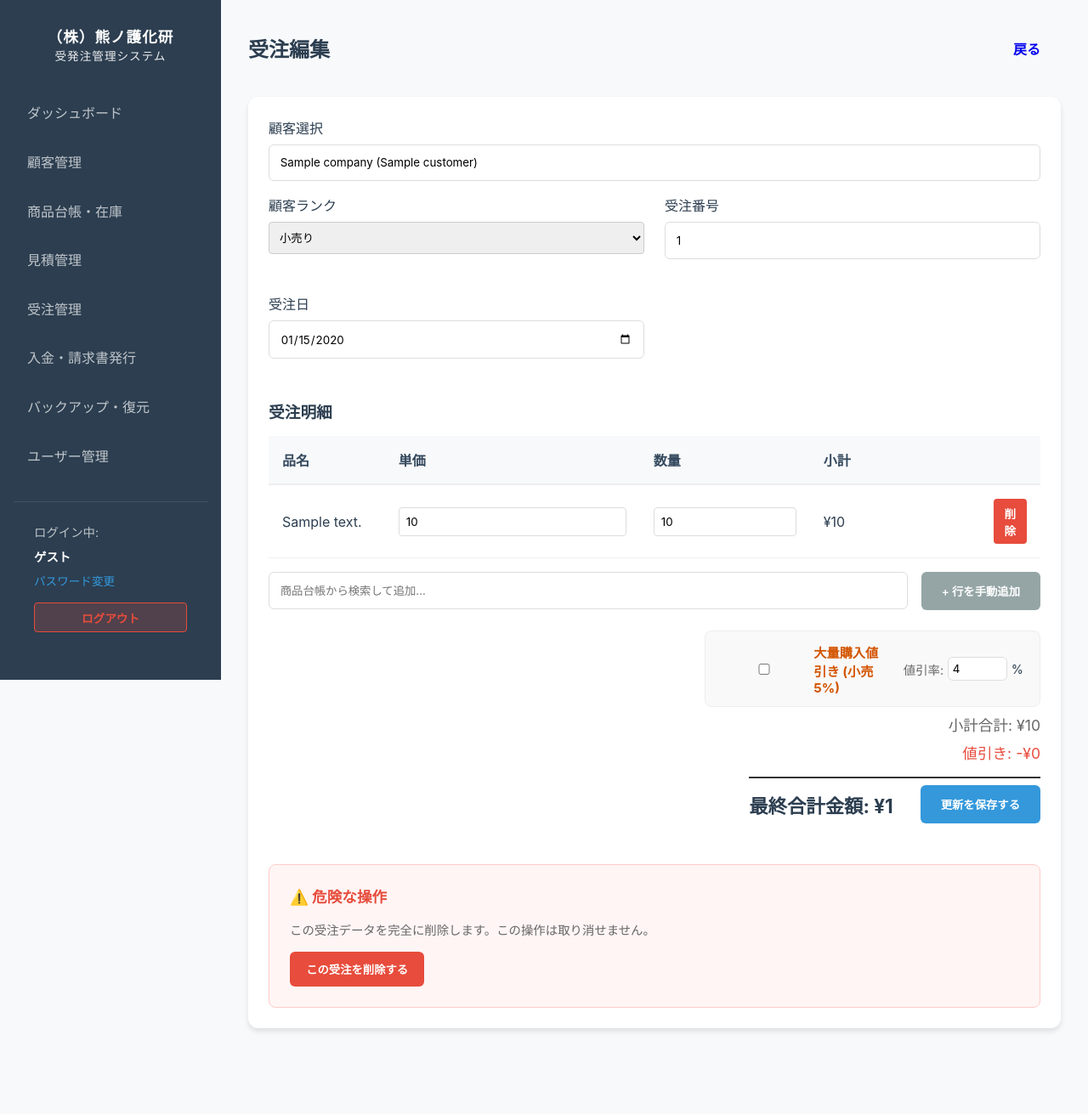
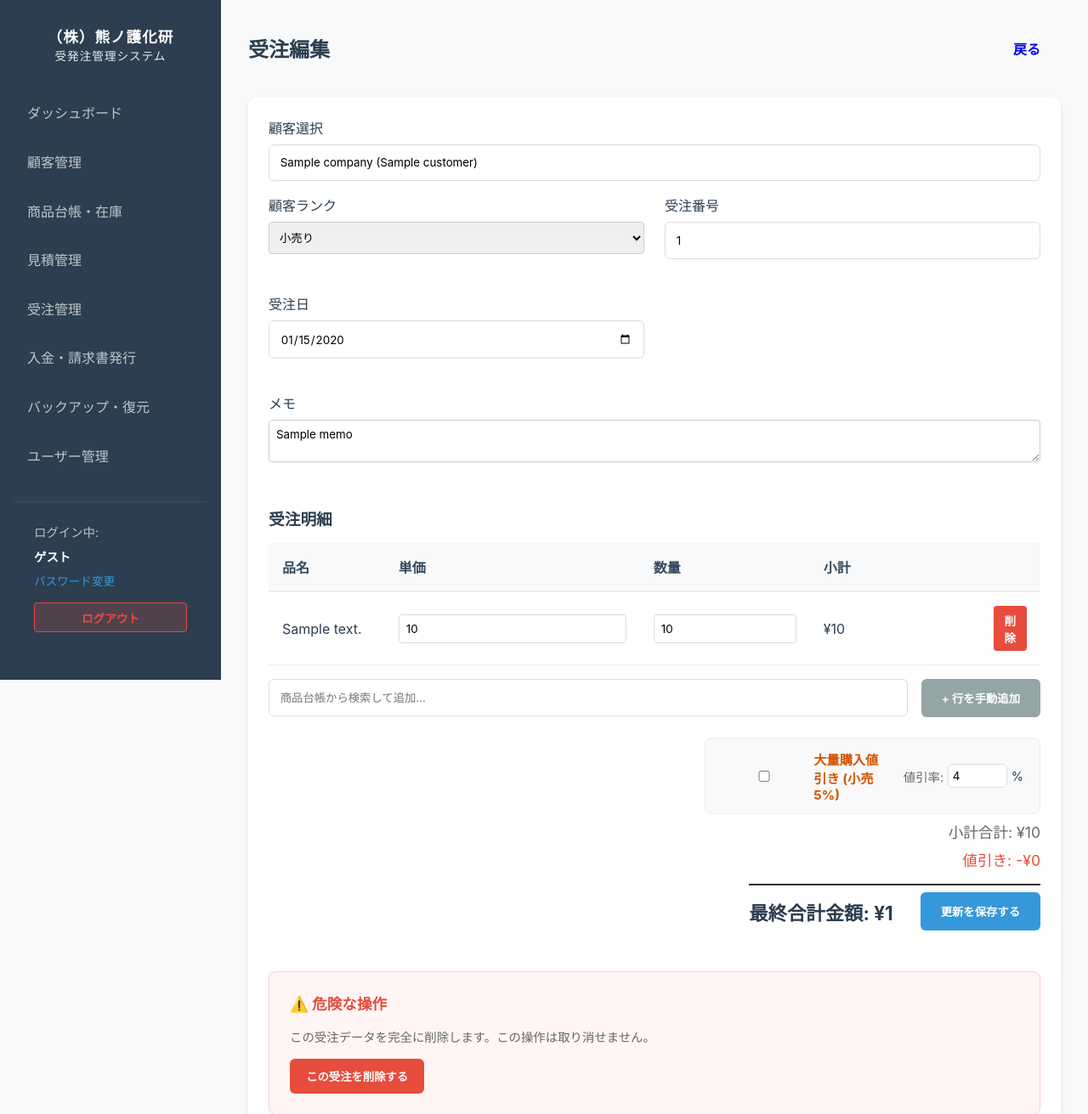
Before and after one commit to nakatgake/kumahanbai, a FastAPI app: template templates/orders/form.html in a window 1280 px wide. Shown: the top 1311 px of the page at 85% size. Before the commit the page ends 1214 px from the top, so only its background shows below. Run offline with FastAPI, Linux system fonts and the light colour scheme; the template is opened without the code that fills it: most values are stand-ins (such as "Sample title", 1, 10 or a date in 2020).

Commit message:
メモ追加

```diff
--- a/main.py
+++ b/main.py
@@ -69,6 +69,16 @@ def migrate_db():
         if 'is_bulk_discount' not in cols:
             print(f"Migrating {table}: adding is_bulk_discount...")
             cursor.execute(f"ALTER TABLE {table} ADD COLUMN is_bulk_discount BOOLEAN DEFAULT 0")
+        if 'memo' not in cols:
+            print(f"Migrating {table}: adding memo...")
+            cursor.execute(f"ALTER TABLE {table} ADD COLUMN memo TEXT")
+
+    # Check if invoices memo exists
+    cursor.execute("PRAGMA table_info(invoices)")
+    cols = [row[1] for row in cursor.fetchall()]
+    if 'memo' not in cols:
+        print("Migrating invoices: adding memo...")
+        cursor.execute("ALTER TABLE invoices ADD COLUMN memo TEXT")
 
     conn.commit()
     conn.close()
@@ -588,6 +598,7 @@ async def create_quotation(
     discount_rate: float = Form(0.0),
     is_bulk_discount: bool = Form(False),
     customer_rank: str = Form("RETAIL"),
+    memo: str = Form(""),
     db: Session = Depends(get_db),
     user: models.User = Depends(get_active_user)
 ):
@@ -614,7 +625,8 @@ async def create_quotation(
         payment_method=payment_method,
         discount_rate=discount_rate,
         is_bulk_discount=is_bulk_discount,
-        status=models.QuoteStatus.DRAFT
+        status=models.QuoteStatus.DRAFT,
+        memo=memo
     )
     db.add(quotation)
     db.flush()
@@ -677,6 +689,7 @@ async def update_quotation(
     discount_rate: float = Form(0.0),
     is_bulk_discount: bool = Form(False),
     customer_rank: str = Form("RETAIL"),
+    memo: str = Form(""),
     db: Session = Depends(get_db),
     user: models.User = Depends(get_active_user)
 ):
@@ -700,6 +713,7 @@ async def update_quotation(
     quotation.payment_method = payment_method
     quotation.discount_rate = discount_rate
     quotation.is_bulk_discount = is_bulk_discount
+    quotation.memo = memo
 
     if quotation.status == models.QuoteStatus.ORDERED:
         for old_item in db.query(models.QuotationItem).filter(models.QuotationItem.quotation_id == quotation.id).all():
@@ -801,7 +815,8 @@ async def copy_quotation(id: int, db: Session = Depends(get_db), user: models.Us
         payment_due_date=original.payment_due_date,
         payment_method=original.payment_method,
         total_amount=original.total_amount,
-        status=models.QuoteStatus.DRAFT
+        status=models.QuoteStatus.DRAFT,
+        memo=original.memo
     )
     db.add(new_quote)
     db.flush()
@@ -1005,7 +1020,8 @@ async def convert_to_order(
         quotation_id=quote.id,
         order_number=quote.quote_number.replace("Q-", "ORD-"),
         total_amount=quote.total_amount,
-        status=models.OrderStatus.PENDING
+        status=models.OrderStatus.PENDING,
+        memo=quote.memo
     )
     db.add(order)
 
@@ -1047,6 +1063,7 @@ async def create_direct_order(
     discount_rate: float = Form(0.0),
     is_bulk_discount: bool = Form(False),
     customer_rank: str = Form("RETAIL"),
+    memo: str = Form(""),
     db: Session = Depends(get_db),
     user: models.User = Depends(get_active_user)
 ):
@@ -1067,7 +1084,8 @@ async def create_direct_order(
         status=models.QuoteStatus.ORDERED,
         discount_rate=discount_rate,
         is_bulk_discount=is_bulk_discount,
-        total_amount=0
+        total_amount=0,
+        memo=memo
     )
     db.add(quotation)
     db.flush()
@@ -1109,7 +1127,8 @@ async def create_direct_order(
         total_amount=final_total_tax_excl,
         discount_rate=discount_rate,
         is_bulk_discount=is_bulk_discount,
-        status=models.OrderStatus.PENDING
+        status=models.OrderStatus.PENDING,
+        memo=memo
     )
     db.add(order)
     db.commit()
@@ -1142,6 +1161,7 @@ async def update_order(
     discount_rate: float = Form(0.0),
     is_bulk_discount: bool = Form(False),
     customer_rank: str = Form("RETAIL"),
+    memo: str = Form(""),
     db: Session = Depends(get_db),
     user: models.User = Depends(get_active_user)
 ):
@@ -1205,9 +1225,9 @@ async def update_order(
     quotation.total_amount = final_total_tax_excl
     order.total_amount = quotation.total_amount
     order.discount_rate = discount_rate
-    order.is_bulk_discount = is_bulk_discount
-    quotation.discount_rate = discount_rate
     quotation.is_bulk_discount = is_bulk_discount
+    order.memo = memo
+    quotation.memo = memo
     db.commit()
     return RedirectResponse(url="/orders", status_code=303)
 
@@ -1262,7 +1282,8 @@ async def copy_order(id: int, db: Session = Depends(get_db), user: models.User =
         payment_due_date=original_quote.payment_due_date,
         payment_method=original_quote.payment_method,
         total_amount=original_quote.total_amount,
-        status=models.QuoteStatus.ORDERED
+        status=models.QuoteStatus.ORDERED,
+        memo=original_quote.memo
     )
     db.add(new_quote)
     db.flush()
@@ -1284,7 +1305,8 @@ async def copy_order(id: int, db: Session = Depends(get_db), user: models.User =
         order_number=f"ORD-COPY-{datetime.datetime.now().strftime('%m%d%H%M%S')}",
         order_date=datetime.datetime.now(),
         total_amount=new_quote.total_amount,
-        status=models.OrderStatus.PENDING
+        status=models.OrderStatus.PENDING,
+        memo=original.memo
     )
     db.add(new_order)
     db.commit()
@@ -1406,7 +1428,8 @@ async def create_invoice(order_id: int, db: Session = Depends(get_db), user: mod
         issue_date=order.order_date, # Default to order date
         due_date=order.order_date + datetime.timedelta(days=30),
         total_amount=order.total_amount,
-        status=models.InvoiceStatus.UNPAID
+        status=models.InvoiceStatus.UNPAID,
+        memo=order.memo
     )
     db.add(invoice)
 
@@ -1516,6 +1539,7 @@ async def update_invoice(
     total_amount: float = Form(...),
     due_date: str = Form(...),
     status: str = Form(...),
+    memo: str = Form(""),
     db: Session = Depends(get_db),
     user: models.User = Depends(get_active_user)
 ):
@@ -1534,6 +1558,7 @@ async def update_invoice(
     except ValueError:
         pass
     invoice.status = models.InvoiceStatus(status)
+    invoice.memo = memo
 
     db.commit()
     return RedirectResponse(url="/invoices", status_code=303)
--- a/models.py
+++ b/models.py
@@ -71,6 +71,7 @@ class Quotation(Base):
     discount_rate = Column(Float, default=0.0)
     is_bulk_discount = Column(Boolean, default=False)
     status = Column(Enum(QuoteStatus), default=QuoteStatus.DRAFT)
+    memo = Column(String)
 
     customer = relationship("Customer", back_populates="quotations")
     items = relationship("QuotationItem", back_populates="quotation", cascade="all, delete-orphan")
@@ -99,6 +100,7 @@ class Order(Base):
     discount_rate = Column(Float, default=0.0)
     is_bulk_discount = Column(Boolean, default=False)
     status = Column(Enum(OrderStatus), default=OrderStatus.PENDING)
+    memo = Column(String)
 
     quotation = relationship("Quotation", back_populates="order")
     invoice = relationship("Invoice", back_populates="order", uselist=False, cascade="all, delete-orphan")
@@ -112,6 +114,7 @@ class Invoice(Base):
     due_date = Column(DateTime)
     total_amount = Column(Float)
     status = Column(Enum(InvoiceStatus), default=InvoiceStatus.UNPAID)
+    memo = Column(String)
 
     order = relationship("Order", back_populates="invoice")
 
--- a/templates/invoices/form.html
+++ b/templates/invoices/form.html
@@ -43,6 +43,11 @@
             </select>
         </div>
 
+        <div class="form-group" style="margin-bottom: 1.5rem;">
+            <label>メモ</label>
+            <textarea name="memo" rows="2" style="width: 100%; padding: 0.5rem; border: 1px solid #ddd; border-radius: 4px;">{{ invoice.memo if invoice else '' }}</textarea>
+        </div>
+
 
         <button type="submit" class="btn btn-primary" style="margin-top: 1rem; width: 100%;">更新を保存する</button>
     </form>
--- a/templates/orders/form.html
+++ b/templates/orders/form.html
@@ -43,6 +43,10 @@
             <div class="form-group">
                 <label>受注日</label>
                 <input type="date" name="order_date" value="{{ order.order_date.strftime('%Y-%m-%d') if order else '' }}" required id="order_date">
+            </div>
+            <div class="form-group" style="grid-column: span 2;">
+                <label>メモ</label>
+                <textarea name="memo" rows="2" style="width: 100%; padding: 0.5rem; border: 1px solid #ccc; border-radius: 4px;">{{ order.memo if order else '' }}</textarea>
             </div>
         </div>
 
--- a/templates/quotations/form.html
+++ b/templates/quotations/form.html
@@ -56,6 +56,10 @@
             <div class="form-group">
                 <label>お支払い方法</label>
                 <input type="text" name="payment_method" value="{{ quotation.payment_method if quotation else '銀行振り込み' }}">
+            </div>
+            <div class="form-group" style="grid-column: span 2;">
+                <label>メモ</label>
+                <textarea name="memo" rows="2" style="width: 100%; padding: 0.5rem; border: 1px solid #ccc; border-radius: 4px;">{{ quotation.memo if quotation else '' }}</textarea>
             </div>
         </div>
 
```
